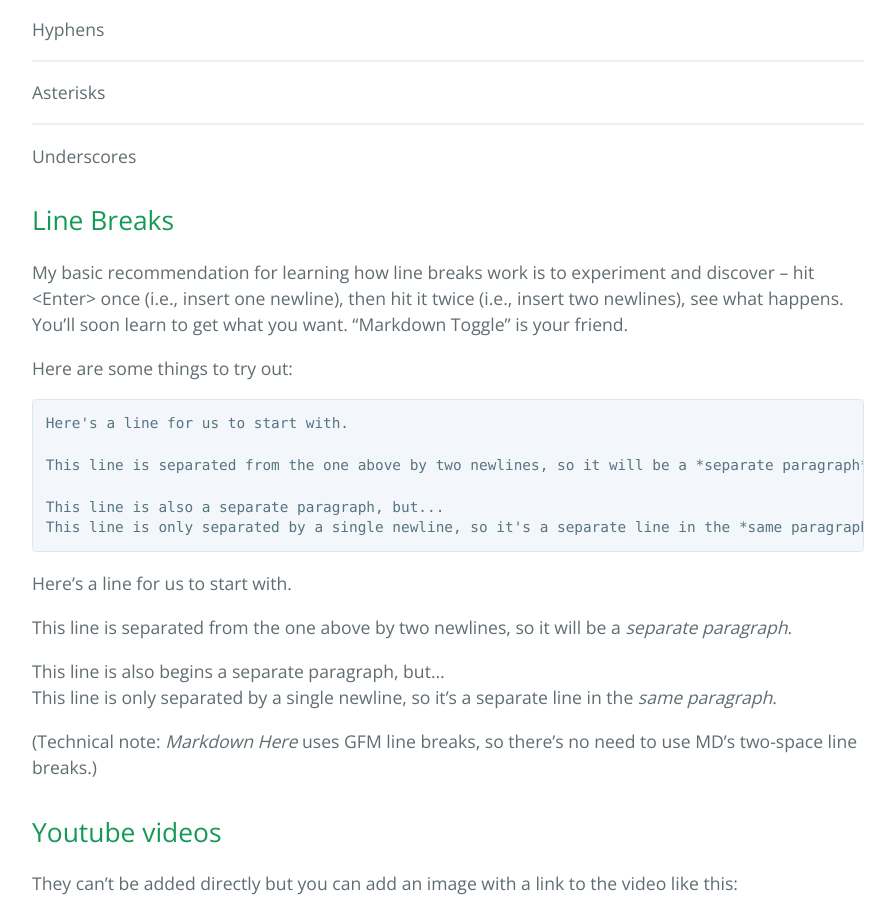
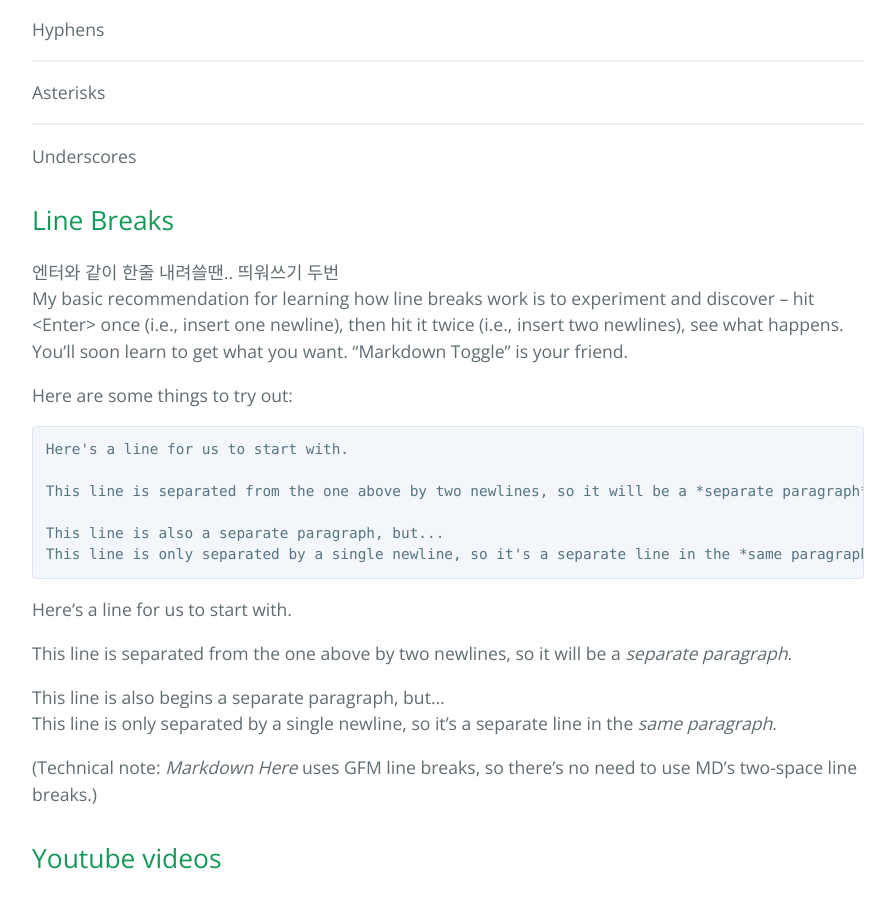
Before and after one commit to zzingyuna/test_site.github.io, a Jekyll site: the page built from _posts/2017-04-20-my-example-post.md, in a window 1280 px wide and 900 px high, scrolled down 8586 px. Shown: the whole window, without its empty margins (192-1087 px from the left). Built offline with Jekyll 4.4.1, drawn with Linux system fonts in a browser that asks for light colours.

Commit message:
Update 2017-04-20-my-example-post.md

```diff
--- a/_posts/2017-04-20-my-example-post.md
+++ b/_posts/2017-04-20-my-example-post.md
@@ -361,6 +361,7 @@ Underscores
 <a name="lines"/>
 ## Line Breaks
 
+엔터와 같이 한줄 내려쓸땐.. 띄워쓰기 두번
 My basic recommendation for learning how line breaks work is to experiment and discover -- hit &lt;Enter&gt; once (i.e., insert one newline), then hit it twice (i.e., insert two newlines), see what happens. You'll soon learn to get what you want. "Markdown Toggle" is your friend.
 
 Here are some things to try out:
```
